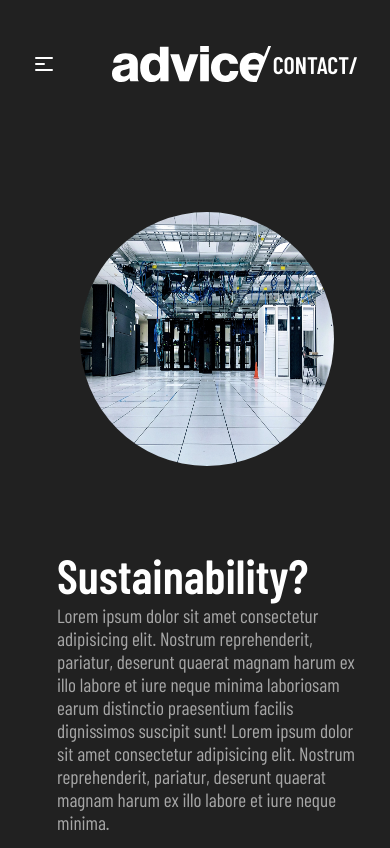
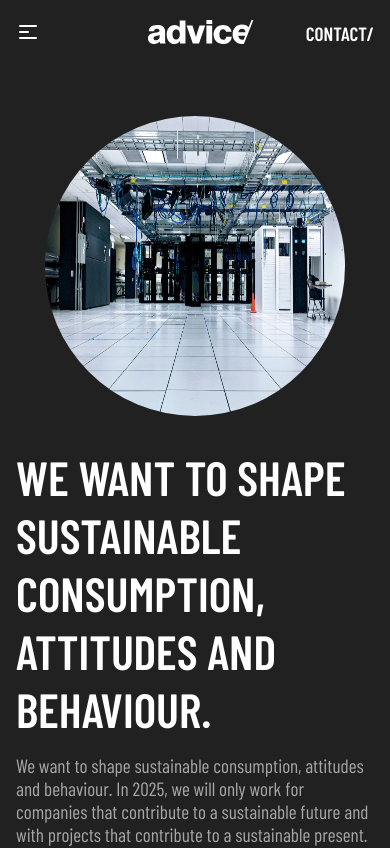
Before and after one commit to ThordurTh/sustainable-web, a React (Vite) app: page / in a window 390 px wide. Shown: the top 848 px of the page. Built offline with nearby package versions, Linux system fonts and the light colour scheme; no server answers; the database is empty.

Commit message:
info section - done

```diff
--- a/src/components/Info.jsx
+++ b/src/components/Info.jsx
@@ -6,14 +6,17 @@ function Info() {
   return (
     <section className="info-section">
       <article>
-        <h1>Sustainability?</h1>
+        <h1>
+          WE WANT TO SHAPE SUSTAINABLE CONSUMPTION, ATTITUDES AND BEHAVIOUR.
+        </h1>
         <p>
-          Lorem ipsum dolor sit amet consectetur adipisicing elit. Nostrum
-          reprehenderit, pariatur, deserunt quaerat magnam harum ex illo labore
-          et iure neque minima laboriosam earum distinctio praesentium facilis
-          dignissimos suscipit sunt! Lorem ipsum dolor sit amet consectetur
-          adipisicing elit. Nostrum reprehenderit, pariatur, deserunt quaerat
-          magnam harum ex illo labore et iure neque minima.
+          We want to shape sustainable consumption, attitudes and behaviour. In
+          2025, we will only work for companies that contribute to a sustainable
+          future and with projects that contribute to a sustainable present. We
+          are all in this together.
+          <br />
+          By the way, you can use our CO2e calculator below to see how much CO2e
+          your daily internet usage produce.
         </p>
       </article>
       <img src={servers}></img>
--- a/src/index.scss
+++ b/src/index.scss
@@ -10,7 +10,7 @@
   --colorTextSecondary: #a7a7a7;
   --colorCopyright: #10120e;
   --colorCopyrightText: #dbd6d6;
-  --colorCards: #2b9776;
+  --colorCards: #1e6953;
   --accentColor: #4ffdc9;
 }
 
--- a/src/styles/header.scss
+++ b/src/styles/header.scss
@@ -25,6 +25,10 @@
     min-width: 160px;
     min-height: 64px;
     margin-left: 3.5rem;
+    @media (max-width: 1000px) {
+      min-width: 80px;
+      min-height: 32px;
+    }
   }
 
   a {
@@ -33,5 +37,11 @@
     font-family: var(--fontMain);
     font-size: 1.5rem;
     font-weight: 600;
+    @media (max-width: 1000px) {
+      font-size: 1.2rem;
+    }
+  }
+  @media (max-width: 1000px) {
+    padding: 1rem;
   }
 }
--- a/src/styles/info.scss
+++ b/src/styles/info.scss
@@ -4,22 +4,22 @@
   padding: 5rem;
   align-items: center;
   justify-content: space-around;
-  flex-wrap: wrap;
+  flex-direction: row;
   gap: 1rem;
 
+  article {
+    display: grid;
+    gap: 2rem;
+  }
   h1 {
-    font-size: 5rem;
+    font-size: 4rem;
     color: var(--colorTextPrimary);
   }
   img {
     width: 35vw;
     height: 35vw;
-    min-width: 350px;
-    min-height: 350px;
     margin-bottom: 1rem;
-    padding: 3rem;
-    border-style: none;
-    border-radius: 20rem;
+    border-radius: 50%;
   }
   p {
     width: 45vw;
@@ -29,12 +29,22 @@
   }
   @media (max-width: 1000px) {
     flex-direction: column-reverse;
-    padding: 2rem;
+    padding: 3rem 1rem 3rem 1rem;
+    min-height: 40vw;
     h1 {
       font-size: 3rem;
     }
     p {
       font-size: 1.2rem;
+      width: auto;
+      min-width: auto;
+    }
+    img {
+      min-width: 300px;
+      min-height: 300px;
+    }
+    article {
+      gap: 1rem;
     }
   }
 }
```
